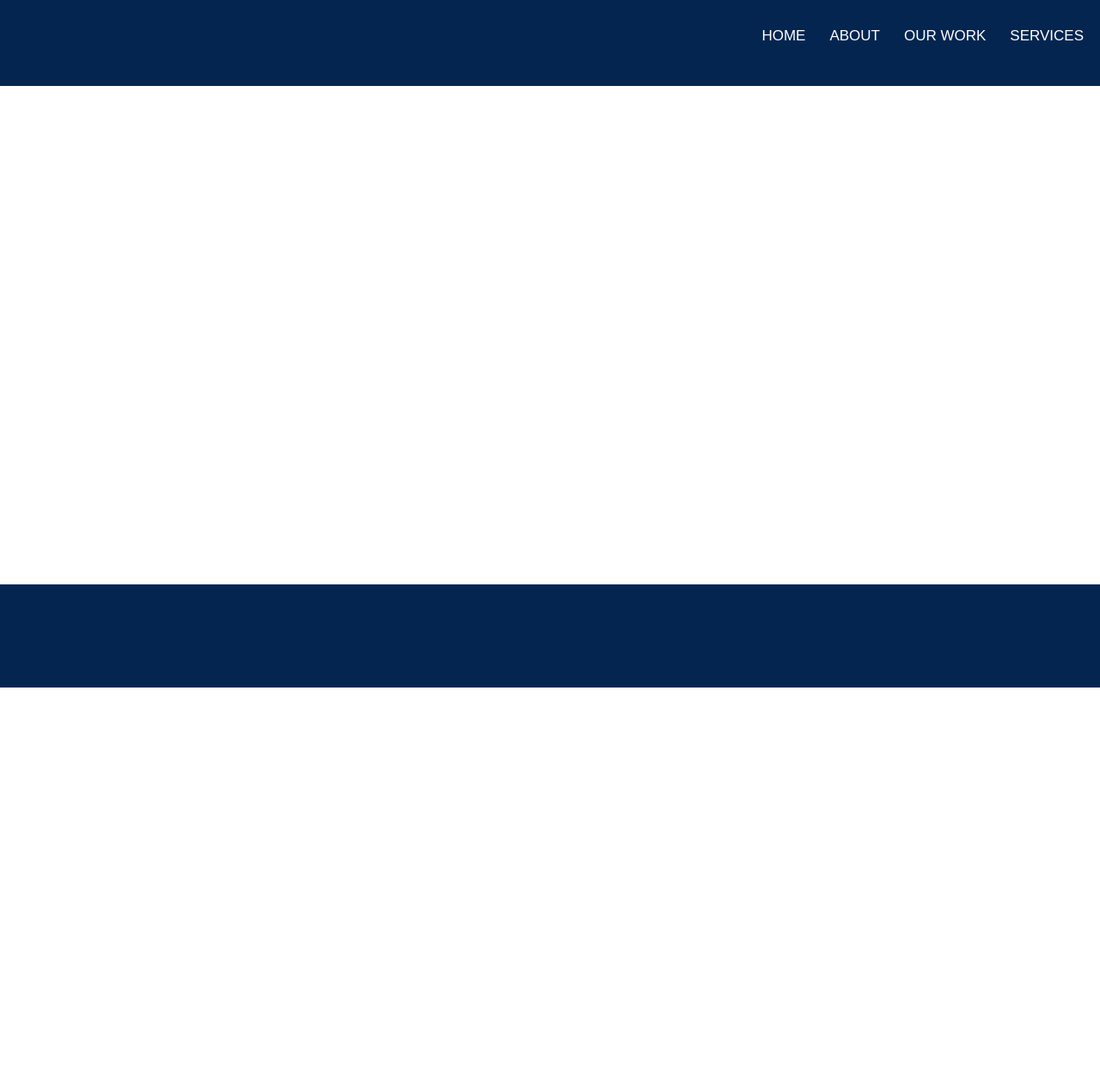
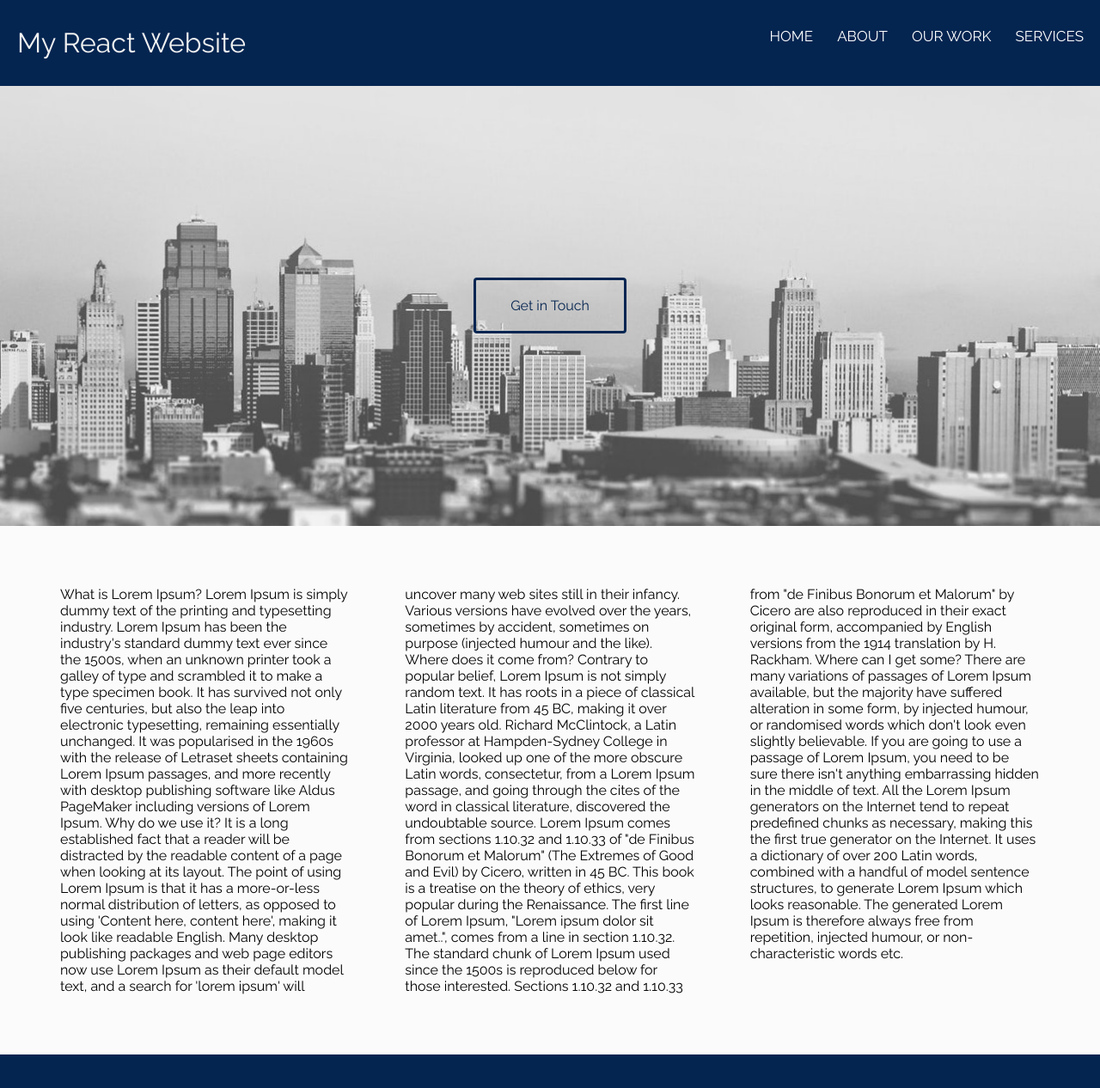
Before and after one commit to paul-wr/my-react-website, a React (Create React App) app: page / in a window 1280 px wide. Shown: the top 1266 px of the page at 86% size. Before the commit the page ends 800 px from the top, so only its background shows below. Built offline with nearby package versions, Linux system fonts and the light colour scheme.

Commit message:
bg image added amnd

```diff
--- a/src/App.css
+++ b/src/App.css
@@ -1,3 +1,7 @@
+@import url('https://fonts.googleapis.com/css?family=Raleway');
+
+
+
 html, body {
   width: 100%;
   min-height: 100%;
@@ -5,8 +9,11 @@
   padding: 0;
 }
 
+body {
+font-family: 'Raleway', sans-serif!important;
+}
+
 #wrapper {
-  font-family: Arial;
   display: grid;
   grid-template-areas:
   "header header header"
@@ -14,11 +21,65 @@
   "footer footer footer";
   grid-template-rows: 100px 1fr 120px; /* top & bottom rows specified and the inner amounts to 1 frame */
   grid-template-columns: repeat(3, 1fr); /* top & bottom cols specified and the inner amounts to 1 frame */
-  grid-gap: 7px;
   height: 100vh;
   margin: 0px;
 }
 
+#home-section-one {
+background-image: url('city.jpg');
+/* Full height */
+height: 32em;
+width:100%;
+/* Create the parallax scrolling effect */;
+background-attachment: fixed;
+background-position: center;
+background-repeat: no-repeat;
+background-size: cover;
+}
+
+#header-text {
+width: auto;
+display: inline;;
+color: #f2f2f2;
+font-weight: lighter;
+
+position: absolute;
+top: 10px;
+left: 20px;
+}
+
+.content {
+padding: 50px;
+}
+
+#contact-wrapper {
+line-height: 32em;
+position: relative;
+margin:0 auto;
+display: block;
+text-align: center;
+}
+
+.contact {
+color: #052551;
+border: 3px solid #052551;
+padding: 20px 40px;
+text-decoration: none;
+border-radius: 4px;
+transition-property: background-color, color;
+transition-duration: .6s;
+}
+
+.contact:hover {
+background-color: #052551;
+color: #f2f2f2;
+}
+
+#main-article {
+  padding: 20px;
+column-count: 3;
+column-gap: 4em;
+}
 
 /*
 ==============
@@ -29,6 +90,7 @@
 margin-top: 1.7em;
 list-style-type: none;
 text-align: right;
+float: right;
 }
 .main-nav .icon {
 display: none;
@@ -52,7 +114,7 @@
   display: block!important;
 }
 
-header, section, footer {
+header, footer {
   padding: 5px;
 }
 
@@ -83,6 +145,8 @@
 right: 10px;
 }
 
+
+
 /*
 =============
 media queries
@@ -101,7 +165,6 @@
 height: auto;
 }
 #home-section-one {
-background-image: url('https://digitize-z-paulwr.c9users.io/wp-content/uploads/2018/06/zurich.png');
 /* Full height */
 height: 300px;
 width:100%;
@@ -156,6 +219,7 @@
 width: 100%;
 display: none;
 background-color: #f2f2f2;
+margin-top: 98px;
   }
 .fa-dz-nav{
 display: block;
--- a/src/App.js
+++ b/src/App.js
@@ -26,13 +26,40 @@
 }
 
   render() {
-  return <header><ul className="main-nav">
+  return <header><h1 id="header-text">My React Website</h1><ul className="main-nav">
       <li><a href="#">Home</a></li>
       <li><a href="#">About</a></li>
       <li><a href="#">Our Work</a></li>
       <li><a href="#">Services</a></li>
     </ul><i className="fa fa-dz-nav fa-bars" onClick={this.onClick}></i>
   </header>;
+  }
+
+}
+
+class Section extends React.Component {
+
+  render() {
+  return <section><MainImage />
+    <div class="content">
+    <article id="main-article">
+    What is Lorem Ipsum?
+Lorem Ipsum is simply dummy text of the printing and typesetting industry. Lorem Ipsum has been the industry's standard dummy text ever since the 1500s, when an unknown printer took a galley of type and scrambled it to make a type specimen book. It has survived not only five centuries, but also the leap into electronic typesetting, remaining essentially unchanged. It was popularised in the 1960s with the release of Letraset sheets containing Lorem Ipsum passages, and more recently with desktop publishing software like Aldus PageMaker including versions of Lorem Ipsum.
+
+Why do we use it?
+It is a long established fact that a reader will be distracted by the readable content of a page when looking at its layout. The point of using Lorem Ipsum is that it has a more-or-less normal distribution of letters, as opposed to using 'Content here, content here', making it look like readable English. Many desktop publishing packages and web page editors now use Lorem Ipsum as their default model text, and a search for 'lorem ipsum' will uncover many web sites still in their infancy. Various versions have evolved over the years, sometimes by accident, sometimes on purpose (injected humour and the like).
+
+
+Where does it come from?
+Contrary to popular belief, Lorem Ipsum is not simply random text. It has roots in a piece of classical Latin literature from 45 BC, making it over 2000 years old. Richard McClintock, a Latin professor at Hampden-Sydney College in Virginia, looked up one of the more obscure Latin words, consectetur, from a Lorem Ipsum passage, and going through the cites of the word in classical literature, discovered the undoubtable source. Lorem Ipsum comes from sections 1.10.32 and 1.10.33 of "de Finibus Bonorum et Malorum" (The Extremes of Good and Evil) by Cicero, written in 45 BC. This book is a treatise on the theory of ethics, very popular during the Renaissance. The first line of Lorem Ipsum, "Lorem ipsum dolor sit amet..", comes from a line in section 1.10.32.
+
+The standard chunk of Lorem Ipsum used since the 1500s is reproduced below for those interested. Sections 1.10.32 and 1.10.33 from "de Finibus Bonorum et Malorum" by Cicero are also reproduced in their exact original form, accompanied by English versions from the 1914 translation by H. Rackham.
+
+Where can I get some?
+There are many variations of passages of Lorem Ipsum available, but the majority have suffered alteration in some form, by injected humour, or randomised words which don't look even slightly believable. If you are going to use a passage of Lorem Ipsum, you need to be sure there isn't anything embarrassing hidden in the middle of text. All the Lorem Ipsum generators on the Internet tend to repeat predefined chunks as necessary, making this the first true generator on the Internet. It uses a dictionary of over 200 Latin words, combined with a handful of model sentence structures, to generate Lorem Ipsum which looks reasonable. The generated Lorem Ipsum is therefore always free from repetition, injected humour, or non-characteristic words etc.
+  </article>
+  </div>
+  </section>;
   }
 
 }
@@ -45,6 +72,12 @@
 
 }
 
+class MainImage extends React.Component {
+
+  render(){
+    return <div id="home-section-one"><div id="contact-wrapper"><a class="contact" href="contact">Get in Touch</a></div></div>
+  }
+}
 
 class App extends Component {
 
@@ -52,8 +85,9 @@
 
     return (
       <div id="wrapper">
+        <Header />
+        <Section />
         <Footer />
-        <Header />
       </div>
     );
   }
```
Also changed, not shown: src/city.jpg (added), 1 other file (tests, documents, lock files or other folders).
